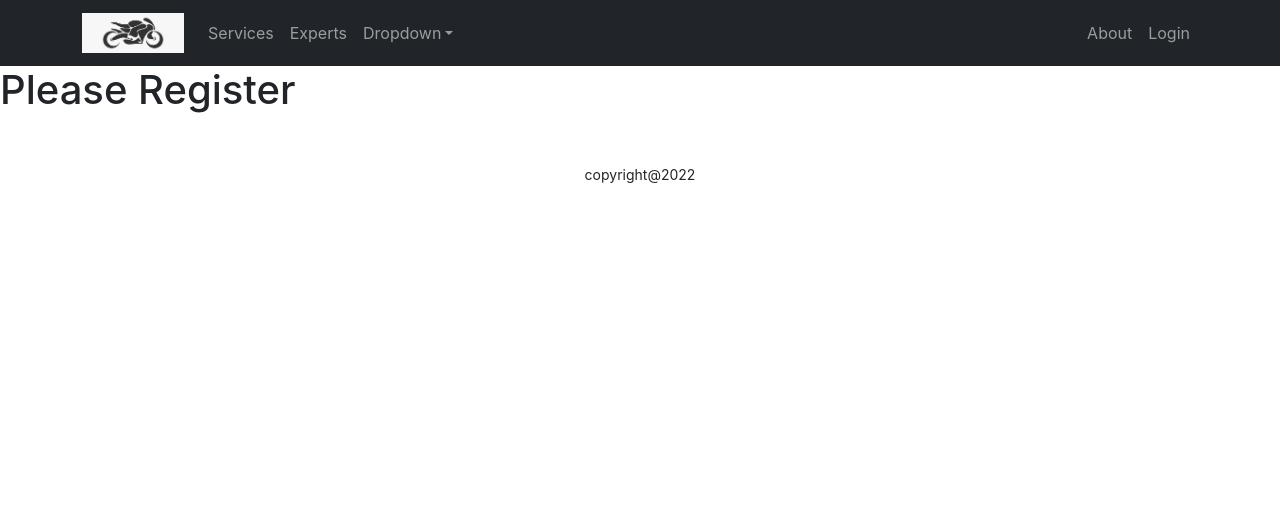
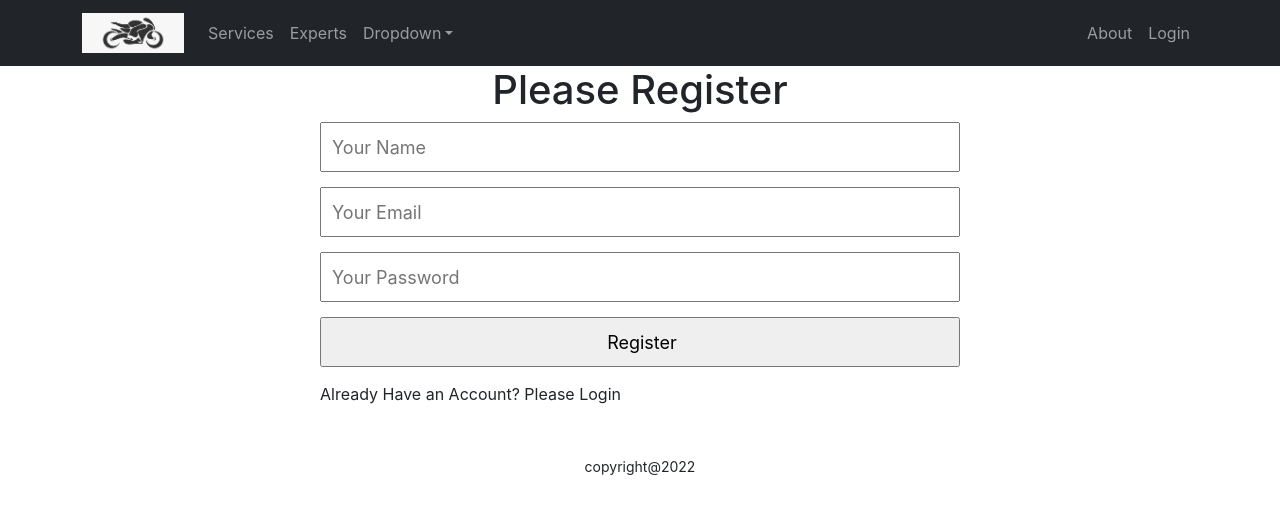
Before and after one commit to capmahin/Bike-wareHouse-clinetsite, a React (Create React App) app: page /register in a window 1280 px wide. Shown: the top 514 px of the page. Built offline with nearby package versions, Linux system fonts and the light colour scheme.

Commit message:
add register from

```diff
--- a/src/Pages/Login/Login/Login.js
+++ b/src/Pages/Login/Login/Login.js
@@ -1,6 +1,6 @@
 import React, { useRef } from "react";
 import { Button, Form } from "react-bootstrap";
-import { useNavigate } from "react-router-dom";
+import { Link, useNavigate } from "react-router-dom";
 
 const Login = () => {
   const emailRef = useRef("");
@@ -52,9 +52,13 @@
       </Form>
       <p>
         New to Bike Show?{" "}
-        <span className="text-dark" onClick={navigateRegister}>
+        <Link
+          to="/register"
+          className="text-dark pe-auto text-decoration-none"
+          onClick={navigateRegister}
+        >
           Please Register
-        </span>
+        </Link>
       </p>
     </div>
   );
--- /dev/null
+++ b/src/Pages/Login/Register/Register.css
@@ -0,0 +1,12 @@
+.register-from {
+  margin: 0 auto;
+  width: 50%;
+}
+.register-from input {
+  display: block;
+  width: 100%;
+  height: 50px;
+  padding-left: 10px;
+  font-size: 18px;
+  margin-bottom: 15px;
+}
--- a/src/Pages/Login/Register/Register.js
+++ b/src/Pages/Login/Register/Register.js
@@ -1,9 +1,36 @@
 import React from "react";
+import { Link, useNavigate } from "react-router-dom";
+import "./Register.css";
 
 const Register = () => {
+  const navigate = useNavigate();
+  const navigateLogin = () => {
+    navigate("/login");
+  };
   return (
-    <div>
-      <h1>Please Register</h1>
+    <div className="register-from">
+      <h1 style={{ textAlign: "center" }}>Please Register</h1>
+      <form>
+        <input type="text" name="name" id="" placeholder="Your Name" />
+        <input type="email" name="email" id="" placeholder="Your Email" />
+        <input
+          type="password"
+          name="password"
+          id=""
+          placeholder="Your Password"
+        />
+        <input type="submit" value="Register" />
+      </form>
+      <p>
+        Already Have an Account?{" "}
+        <Link
+          to="/login"
+          className="text-dark pe-auto text-decoration-none"
+          onClick={navigateLogin}
+        >
+          Please Login
+        </Link>
+      </p>
     </div>
   );
 };
```
